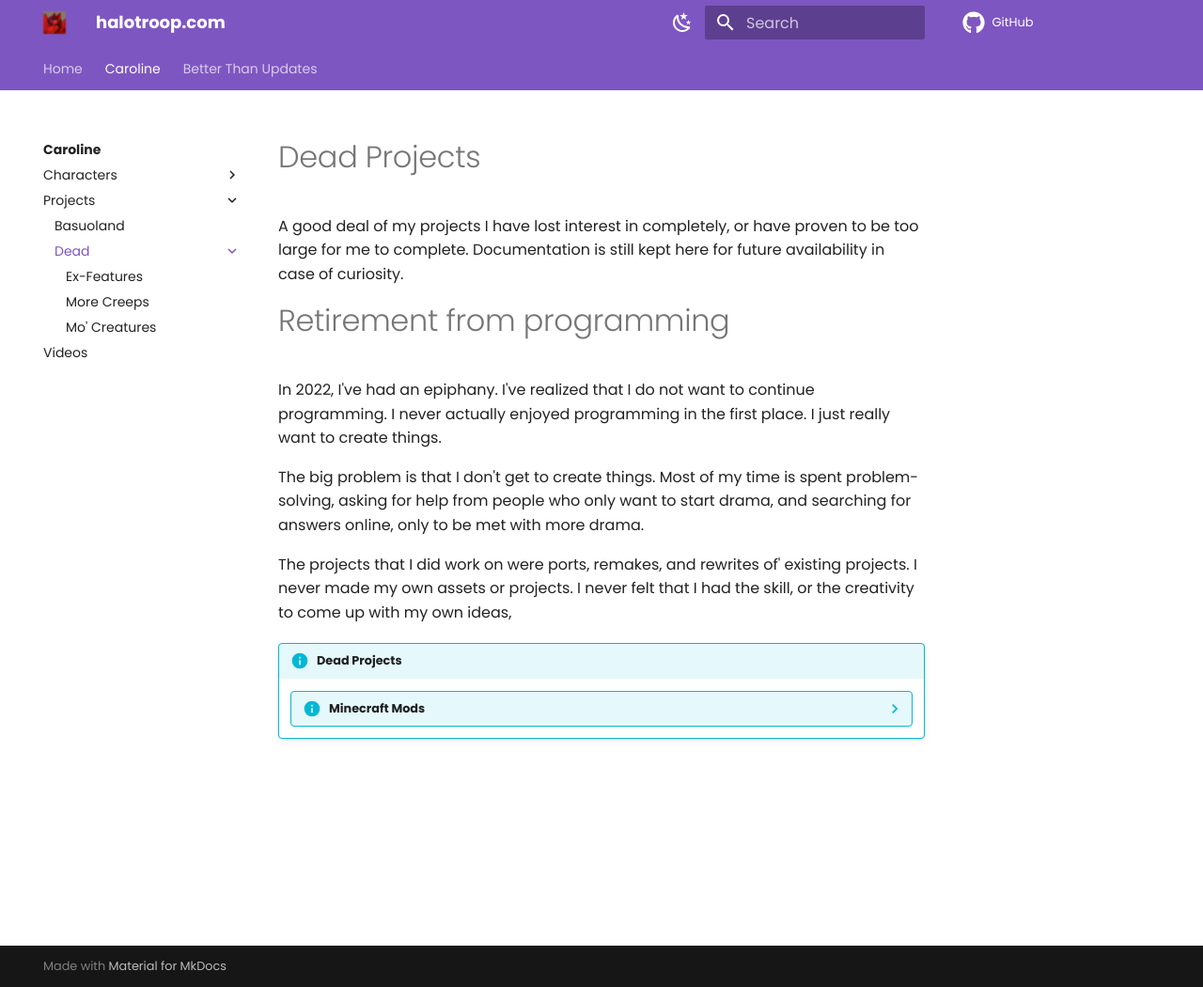
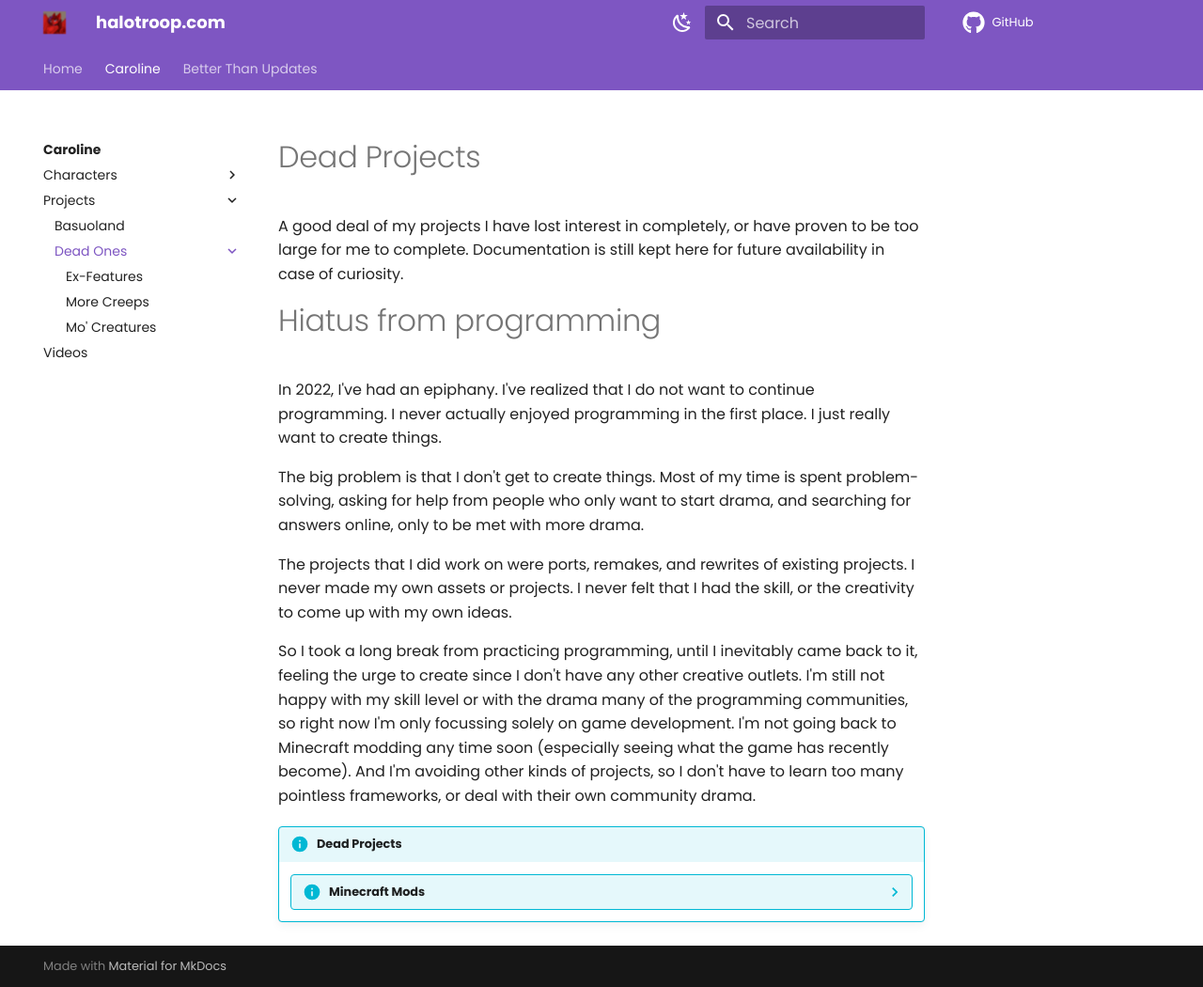
Before and after one commit to halotroop2288/halotroop.com, an MkDocs documentation site: the page built from docs/caroline/projects/dead/index.md, in a window 1280 px wide and 1050 px high. Shown: the whole window at 94% size. Built offline with MkDocs 1.6.1 and Material for MkDocs 9.7.7, drawn with Linux system fonts in a browser that asks for light colours; comment, search, counter and statistics services are not loaded.

Commit message:
Rewrite retirement->hiatus section

```diff
--- a/docs/caroline/projects/dead/index.md
+++ b/docs/caroline/projects/dead/index.md
@@ -4,7 +4,7 @@ A good deal of my projects I have lost interest in completely,
 or have proven to be too large for me to complete.
 Documentation is still kept here for future availability in case of curiosity.
 
-# Retirement from programming
+# Hiatus from programming
 
 In 2022, I've had an epiphany.
 I've realized that I do not want to continue programming.
@@ -16,11 +16,17 @@ Most of my time is spent problem-solving,
 asking for help from people who only want to start drama,
 and searching for answers online, only to be met with more drama.
 
-The projects that I did work on were ports, remakes, and rewrites of'
-existing projects.
+The projects that I did work on were ports, remakes, and rewrites of existing projects.
 I never made my own assets or projects.
-I never felt that I had the skill, or the creativity to come up with my own ideas,
+I never felt that I had the skill, or the creativity to come up with my own ideas.
 
+So I took a long break from practicing programming,
+until I inevitably came back to it, feeling the urge to create since I don't have any other creative outlets.
+I'm still not happy with my skill level or with the drama many of the programming communities,
+so right now I'm only focussing solely on game development.
+I'm not going back to Minecraft modding any time soon (especially seeing what the game has recently become).
+And I'm avoiding other kinds of projects,
+so I don't have to learn too many pointless frameworks, or deal with their own community drama.
 
 !!! info "Dead Projects"
     ??? info "Minecraft Mods"
--- a/mkdocs.yml
+++ b/mkdocs.yml
@@ -91,7 +91,7 @@ nav:
     - Projects:
       - caroline/projects/index.md
       - Basuoland: caroline/projects/basuoland.md
-      - Dead:
+      - Dead Ones:
         - caroline/projects/dead/index.md
         - Ex-Features: caroline/projects/dead/ex-features.md
         - More Creeps: caroline/projects/dead/morecreeps.md
```
